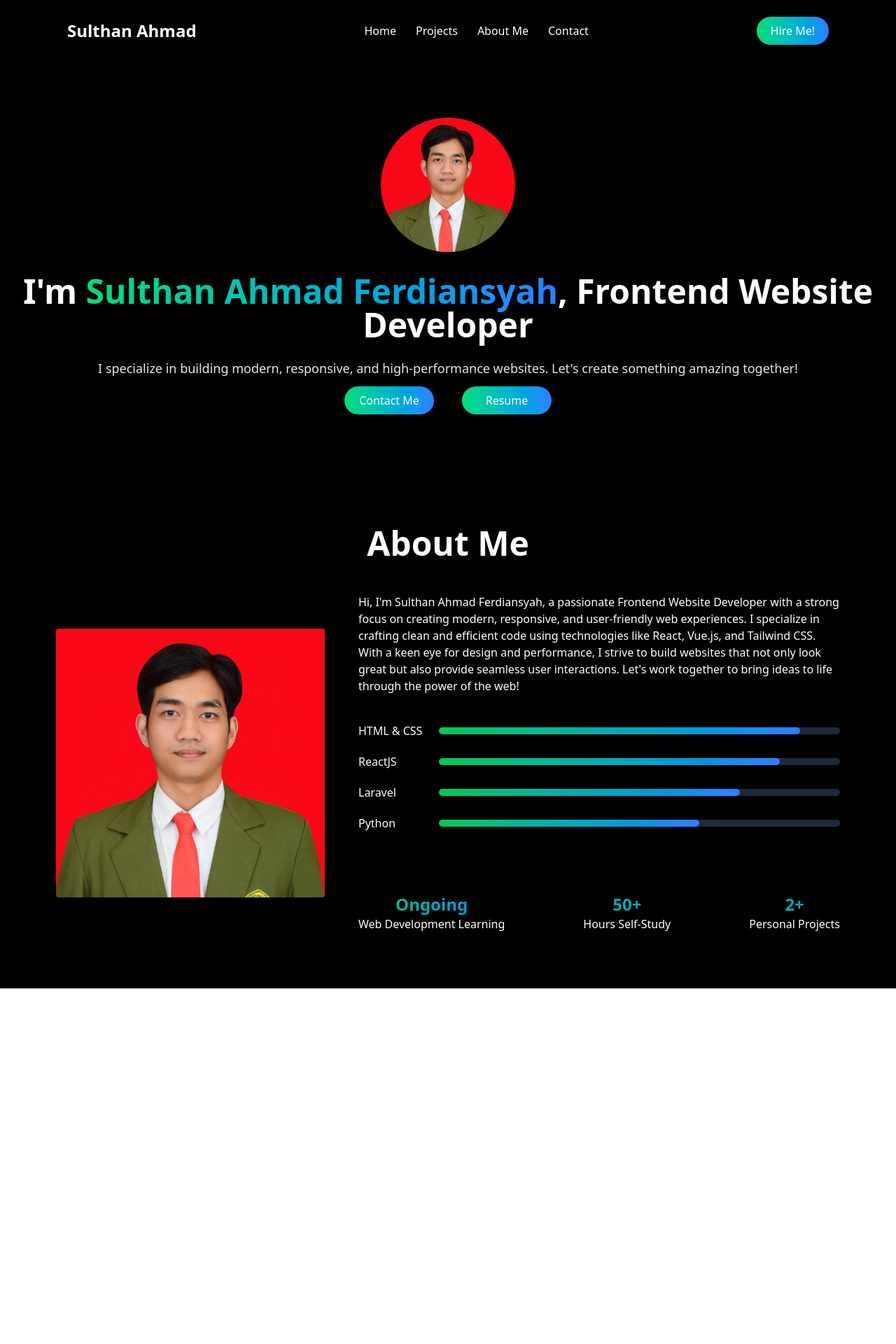
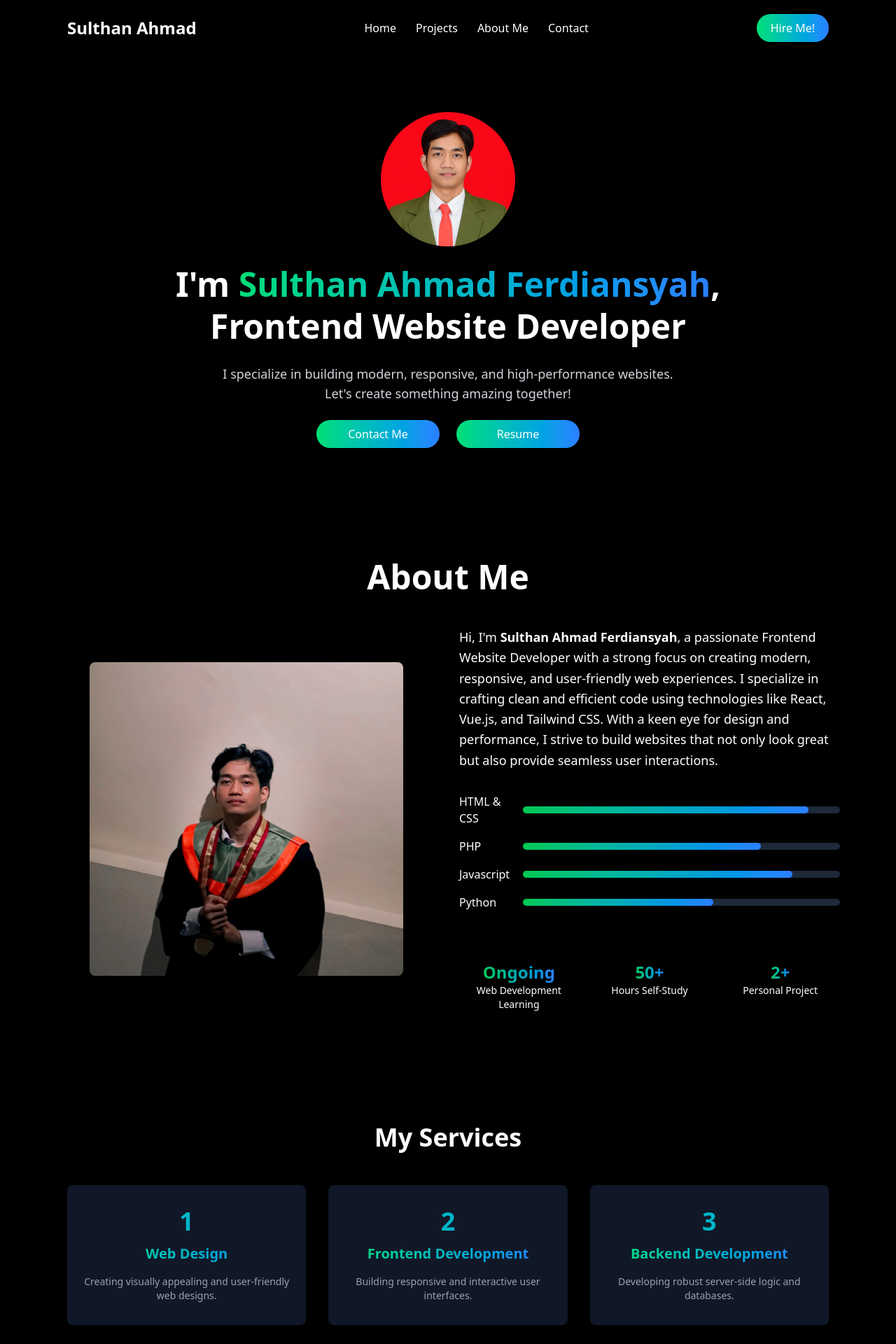
Before and after one commit to sulthansyah/my-porto, a React (Vite) app: page / in a window 1280 px wide. Shown: the top 1920 px of the page at 70% size. Before the commit the page ends 1412 px from the top, so only its background shows below. Built offline with nearby package versions, Linux system fonts and the light colour scheme.

Commit message:
update navbar humberger & responsifitas

```diff
--- a/index.html
+++ b/index.html
@@ -1,4 +1,4 @@
-<!doctype html>
+<!DOCTYPE html>
 <html lang="en">
   <head>
     <meta charset="UTF-8" />
--- a/package.json
+++ b/package.json
@@ -13,6 +13,8 @@
     "@tailwindcss/vite": "^4.0.6",
     "react": "^19.0.0",
     "react-dom": "^19.0.0",
+    "react-icon": "^1.0.0",
+    "react-icons": "^5.5.0",
     "tailwindcss": "^4.0.6"
   },
   "devDependencies": {
--- a/src/App.jsx
+++ b/src/App.jsx
@@ -2,16 +2,17 @@ import { useState } from 'react'
 import Navbar from './components/Navbar'
 import Hero from './components/Hero'
 import About from './components/About'
+import Services from './components/Services'
 import './App.css'
 
 function App() {
-  const [count, setCount] = useState(0)
 
   return (
     <>
       <Navbar />
       <Hero />
       <About />
+      <Services />
     </>
   )
 }
--- a/src/components/About.jsx
+++ b/src/components/About.jsx
@@ -1,71 +1,99 @@
-import React from 'react';
-import AboutImage from '../assets/HeroImage.jpg'
+import React from "react";
+import AboutImage from "../assets/AboutMe.jpg";
+
+const skills = [
+  {
+    name: "HTML & CSS",
+    width: "90%",
+  },
+  {
+    name: "PHP",
+    width: "75%",
+  },
+  {
+    name: "Javascript",
+    width: "85%",
+  },
+  {
+    name: "Python",
+    width: "60%",
+  },
+];
+
+const experiences = [
+  {
+    label: "Web Development Learning",
+    value: "Ongoing",
+  },
+  {
+    label: "Hours Self-Study",
+    value: "50+",
+  },
+  {
+    label: "Personal Project",
+    value: "2+",
+  },
+];
 
 const About = () => {
   return (
-        <div className='bg-black text-white py-20' id='about'>
-            <div className='container mx-auto px-10 md:px-16 lg:px-20'>
-                <h2 className='text-5xl font-bold text-center mb-12'>About Me</h2>
-                <div className='flex flex-col md:flex-row items-center md:space-x-12'>
+    <div className="bg-black text-white py-20" id="about">
+      <div className="container mx-auto px-6 md:px-12 lg:px-20">
+        <h2 className="text-4xl md:text-5xl font-bold text-center mb-12">
+          About Me
+        </h2>
+        <div className="grid grid-cols-1 md:grid-cols-2 gap-8 items-center">
           {/* Gambar About */}
-                    <img src={AboutImage} alt=""
-                    className='w-96 rounded object-cover mb-10 md:mb-0'/>
-                    <div className='flex-col'>
+          <img
+            src={AboutImage}
+            alt="About Me"
+            className="w-full max-w-md mx-auto rounded-lg object-cover"
+          />
+
           {/* Teks About */}
-                        <p>
-                            Hi, I'm Sulthan Ahmad Ferdiansyah, a passionate Frontend Website Developer with a strong focus on creating modern, responsive, and user-friendly web experiences. I specialize in crafting clean and efficient code using technologies like React, Vue.js, and Tailwind CSS. With a keen eye for design and performance, I strive to build websites that not only look great but also provide seamless user interactions. Let's work together to bring ideas to life through the power of the web!
+          <div>
+            <p className="text-lg leading-relaxed">
+              Hi, I'm{" "}
+              <span className="font-bold">Sulthan Ahmad Ferdiansyah</span>, a
+              passionate Frontend Website Developer with a strong focus on
+              creating modern, responsive, and user-friendly web experiences. I
+              specialize in crafting clean and efficient code using technologies
+              like React, Vue.js, and Tailwind CSS. With a keen eye for design
+              and performance, I strive to build websites that not only look
+              great but also provide seamless user interactions.
             </p>
+
             {/* Keahlian */}
-                        <div className='space-y-5 py-10'>
-                            <div className='flex items-center'>
-                                <label htmlFor="htmlcss" className='w-2/12'>HTML & CSS</label>
-                                <div className='grow bg-gray-800 rounded-full h-2.5'>
-                                    <div className='bg-gradient-to-r from-green-500 to-blue-500 h-2.5 rounded-full transform transition-transform duration-300 hover:scale-105 w-90/100'>
+            <div className="space-y-4 py-8">
+              {skills.map((skill, index) => (
+                <div key={index} className="flex items-center">
+                  <label className="w-1/3 md:w-2/12">{skill.name}</label>
+                  <div className="w-2/3 md:w-10/12 bg-gray-800 rounded-full h-2.5">
+                    <div
+                      className="bg-gradient-to-r from-green-500 to-blue-500 h-2.5 rounded-full transition-all duration-300 hover:scale-105"
+                      style={{ width: skill.width }}
+                    ></div>
                   </div>
                 </div>
+              ))}
             </div>
-                            <div className='flex items-center'>
-                                <label htmlFor="reactjs" className='w-2/12'>ReactJS</label>
-                                <div className='grow bg-gray-800 rounded-full h-2.5'>
-                                    <div className='bg-gradient-to-r from-green-500 to-blue-500 h-2.5 rounded-full transform transition-transform duration-300 hover:scale-105 w-85/100'>
+
+            {/* Pengalaman */}
+            <div className="mt-10 grid grid-cols-3 gap-4 text-center">
+              {experiences.map((item, index) => (
+                <div key={index} className="flex flex-col items-center">
+                  <h3 className="text-xl md:text-2xl font-bold text-transparent bg-clip-text bg-gradient-to-r from-green-500 to-blue-500">
+                    {item.value}
+                  </h3>
+                  <p className="text-sm">{item.label}</p>
                 </div>
-                                </div>
-                            </div>
-                            <div className='flex items-center'>
-                                <label htmlFor="laravel" className='w-2/12'>Laravel</label>
-                                <div className='grow bg-gray-800 rounded-full h-2.5'>
-                                    <div className='bg-gradient-to-r from-green-500 to-blue-500 h-2.5 rounded-full transform transition-transform duration-300 hover:scale-105 w-75/100'>
-                                    </div>
-                                </div>
-                            </div>
-                            <div className='flex items-center'>
-                                <label htmlFor="python" className='w-2/12'>Python</label>
-                                <div className='grow bg-gray-800 rounded-full h-2.5'>
-                                    <div className='bg-gradient-to-r from-green-500 to-blue-500 h-2.5 rounded-full transform transition-transform duration-300 hover:scale-105 w-65/100'>
-                                    </div>
-                                </div>
-                            </div>
-                        </div>
-                        {/* Pengalaman */}
-                        <div className='mt-12 flex justify-between text-center'>
-                            <div>
-                                <h3 className='text-2xl font-bold text-transparent bg-clip-text bg-gradient-to-r from-green-500 to-blue-500'>Ongoing</h3>
-                                <p>Web Development Learning</p>
-                            </div>
-                            <div>
-                                <h3 className='text-2xl font-bold text-transparent bg-clip-text bg-gradient-to-r from-green-500 to-blue-500'>50+</h3>
-                                <p>Hours Self-Study</p>
-                            </div>
-                            <div>
-                                <h3 className='text-2xl font-bold text-transparent bg-clip-text bg-gradient-to-r from-green-500 to-blue-500'>2+</h3>
-                                <p>Personal Projects</p>
-                            </div>
+              ))}
             </div>
           </div>
         </div>
       </div>
     </div>
   );
-}
+};
 
 export default About;
--- a/src/components/Hero.jsx
+++ b/src/components/Hero.jsx
@@ -1,25 +1,44 @@
-import React from 'react';
-import HeroImage from '../assets/HeroImage.jpg'
+import React from "react";
+import HeroImage from "../assets/HeroImage.jpg";
 
 const Hero = () => {
   return (
-        <div className='bg-black text-white text-center py-20'>
-            <img src={HeroImage} alt="HeroImage"
-            className='mx-auto mb-8 w-48 rounded-full object-cover transform transition-transform duration-500 hover:scale-100'
+    <div className="bg-black text-white text-center py-20">
+      <div className="container mx-auto px-6 md:px-12">
+        {/* Gambar Profil */}
+        <img
+          src={HeroImage}
+          alt="Hero Image"
+          className="mx-auto mb-6 w-40 md:w-48 rounded-full object-cover transform transition-transform duration-500 hover:scale-105"
         />
-            <h1 className='text-5xl font-bold'>
+
+        {/* Judul & Deskripsi */}
+        <h1 className="text-4xl md:text-5xl font-bold leading-tight">
           I'm
-                <span className='text-transparent bg-clip-text bg-gradient-to-r from-green-400 to-blue-500'> Sulthan Ahmad Ferdiansyah</span>, Frontend Website Developer
+          <span className="text-transparent bg-clip-text bg-gradient-to-r from-green-400 to-blue-500">
+            {" "}
+            Sulthan Ahmad Ferdiansyah
+          </span>
+          ,
+          <br className="hidden md:block" /> Frontend Website Developer
         </h1>
-            <p className='mt-6 text-lg text-gray-200'>
-                I specialize in building modern, responsive, and high-performance websites. Let's create something amazing together!
+        <p className="mt-6 text-lg text-gray-300 max-w-2xl mx-auto">
+          I specialize in building modern, responsive, and high-performance
+          websites. Let's create something amazing together!
         </p>
-            <div className='mt-3 space-x-10'>
-                <button className='bg-gradient-to-r from-green-400 to-blue-500 thext-white md:inline transform fransition-transform duration-400 hover:scale-125 px-5 py-2 rounded-3xl w-32 h-10'>Contact Me</button>
-                <button className='bg-gradient-to-r from-green-400 to-blue-500 thext-white md:inline transform fransition-transform duration-400 hover:scale-125 px-5 py-2 rounded-3xl size-32 h-10'>Resume</button>
+
+        {/* Tombol */}
+        <div className="mt-6 flex flex-col md:flex-row justify-center items-center space-y-4 md:space-y-0 md:space-x-6">
+          <button className="bg-gradient-to-r from-green-400 to-blue-500 text-white font-medium transform transition-transform duration-300 hover:scale-110 px-6 py-2 rounded-full w-40 md:w-44">
+            Contact Me
+          </button>
+          <button className="bg-gradient-to-r from-green-400 to-blue-500 text-white font-medium transform transition-transform duration-300 hover:scale-110 px-6 py-2 rounded-full w-40 md:w-44">
+            Resume
+          </button>
+        </div>
       </div>
     </div>
   );
-}
+};
 
 export default Hero;
--- a/src/components/Navbar.jsx
+++ b/src/components/Navbar.jsx
@@ -1,20 +1,91 @@
-import React from 'react';
+import React, { useState } from "react";
+import { HiOutlineMenu, HiX } from "react-icons/hi"; // Tambahkan icon menu burger
 
 const Navbar = () => {
-    return (
-        <nav className='bg-black text-white px-16 md:px-20 lg:px-24'>
-            <div className='container py-6 flex md:justify-between items-center'>
-                <div className='text-2xl font-bold hidden md:inline'>Sulthan Ahmad</div>
-                <div className='space-x-7'>
-                    <a href="#home" className='hover:text-gray-400'>Home</a>
-                    <a href="#projects" className='hover:text-gray-400'>Projects</a>
-                    <a href="#about" className='hover:text-gray-400'>About Me</a>
-                    <a href="#contact" className='hover:text-gray-400'>Contact</a>
-                </div>
-                <button className='bg-gradient-to-r from-green-400 to-blue-500 thext-white md:inline transform fransition-transform duration-400 hover:scale-125 px-5 py-2 rounded-3xl'>Hire Me!</button>
-            </div>
-        </nav>
-     );
-}
+  const [isOpen, setIsOpen] = useState(false);
+
+  return (
+    <nav className="bg-black text-white px-6 md:px-16 lg:px-24">
+      <div className="container mx-auto py-5 flex justify-between items-center">
+        {/* Logo */}
+        <div className="text-2xl font-bold">Sulthan Ahmad</div>
+
+        {/* Menu (Desktop) */}
+        <div className="hidden md:flex space-x-7">
+          <a
+            href="#home"
+            className="hover:text-gray-400 transition-colors duration-300"
+          >
+            Home
+          </a>
+          <a
+            href="#projects"
+            className="hover:text-gray-400 transition-colors duration-300"
+          >
+            Projects
+          </a>
+          <a
+            href="#about"
+            className="hover:text-gray-400 transition-colors duration-300"
+          >
+            About Me
+          </a>
+          <a
+            href="#contact"
+            className="hover:text-gray-400 transition-colors duration-300"
+          >
+            Contact
+          </a>
+        </div>
+
+        {/* Tombol (Desktop) */}
+        <button className="hidden md:inline bg-gradient-to-r from-green-400 to-blue-500 text-white font-medium transform transition-transform duration-300 hover:scale-110 px-5 py-2 rounded-3xl">
+          Hire Me!
+        </button>
+
+        {/* Menu Burger (Mobile) */}
+        <button
+          onClick={() => setIsOpen(!isOpen)}
+          className="md:hidden text-2xl"
+        >
+          {isOpen ? <HiX /> : <HiOutlineMenu />}
+        </button>
+      </div>
+
+      {/* Menu Mobile */}
+      {isOpen && (
+        <div className="md:hidden flex flex-col items-center space-y-5 pb-6">
+          <a
+            href="#home"
+            className="hover:text-gray-400 transition-colors duration-300"
+          >
+            Home
+          </a>
+          <a
+            href="#projects"
+            className="hover:text-gray-400 transition-colors duration-300"
+          >
+            Projects
+          </a>
+          <a
+            href="#about"
+            className="hover:text-gray-400 transition-colors duration-300"
+          >
+            About Me
+          </a>
+          <a
+            href="#contact"
+            className="hover:text-gray-400 transition-colors duration-300"
+          >
+            Contact
+          </a>
+          <button className="bg-gradient-to-r from-green-400 to-blue-500 text-white font-medium transform transition-transform duration-300 hover:scale-110 px-5 py-2 rounded-3xl">
+            Hire Me!
+          </button>
+        </div>
+      )}
+    </nav>
+  );
+};
 
 export default Navbar;
--- /dev/null
+++ b/src/components/Services.jsx
@@ -0,0 +1,74 @@
+import React from "react";
+
+const services = [
+  {
+    id: 1,
+    title: "Web Design",
+    description: "Creating visually appealing and user-friendly web designs.",
+  },
+  {
+    id: 2,
+    title: "Frontend Development",
+    description: "Building responsive and interactive user interfaces.",
+  },
+  {
+    id: 3,
+    title: "Backend Development",
+    description: "Developing robust server-side logic and databases.",
+  },
+  {
+    id: 4,
+    title: "Full-Stack Development",
+    description: "Combining both frontend and backend development skills.",
+  },
+  {
+    id: 5,
+    title: "Content Writing",
+    description: "Writing content for your business and companies.",
+  },
+  {
+    id: 6,
+    title: "Digital Marketing",
+    description: "Promote your business with our digital marketing team.",
+  },
+];
+
+const Services = () => {
+  return (
+    <div className="bg-black text-white py-20" id="service">
+      <div className="container mx-auto px-8 md:px-16 lg:px-24">
+        <h2 className="text-4xl font-bold text-center mb-12">My Services</h2>
+        <div className="grid grid-cols-1 md:grid-cols-2 lg:grid-cols-3 gap-8">
+          {services.map((service) => (
+            <div
+              key={service.id}
+              className="bg-gray-900 px-6 py-8 rounded-lg shadow-lg transform transition-all duration-300 hover:scale-105 hover:bg-gray-800"
+            >
+              {/* Nomor Service */}
+              <div
+                className="text-4xl font-bold text-center text-transparent bg-clip-text
+                            bg-gradient-to-r from-green-400 to-blue-500"
+              >
+                {service.id}
+              </div>
+
+              {/* Judul */}
+              <h3
+                className="text-xl font-bold text-center text-transparent bg-clip-text bg-gradient-to-r from-green-400 to-blue-500 mt-3"
+              >
+                {service.title}
+              </h3>
+
+              {/* Deskripsi */}
+              <p className="text-gray-400 mt-4 text-center text-sm">
+                {service.description}
+              </p>
+            </div>
+          ))}
+        </div>
+      </div>
+    </div>
+  );
+};
+
+export default Services;
```
Also changed, not shown: src/assets/AboutMe.jpg (added), 1 other file (tests, documents, lock files or other folders). Lines whose indentation alone changed are shown as unchanged.
